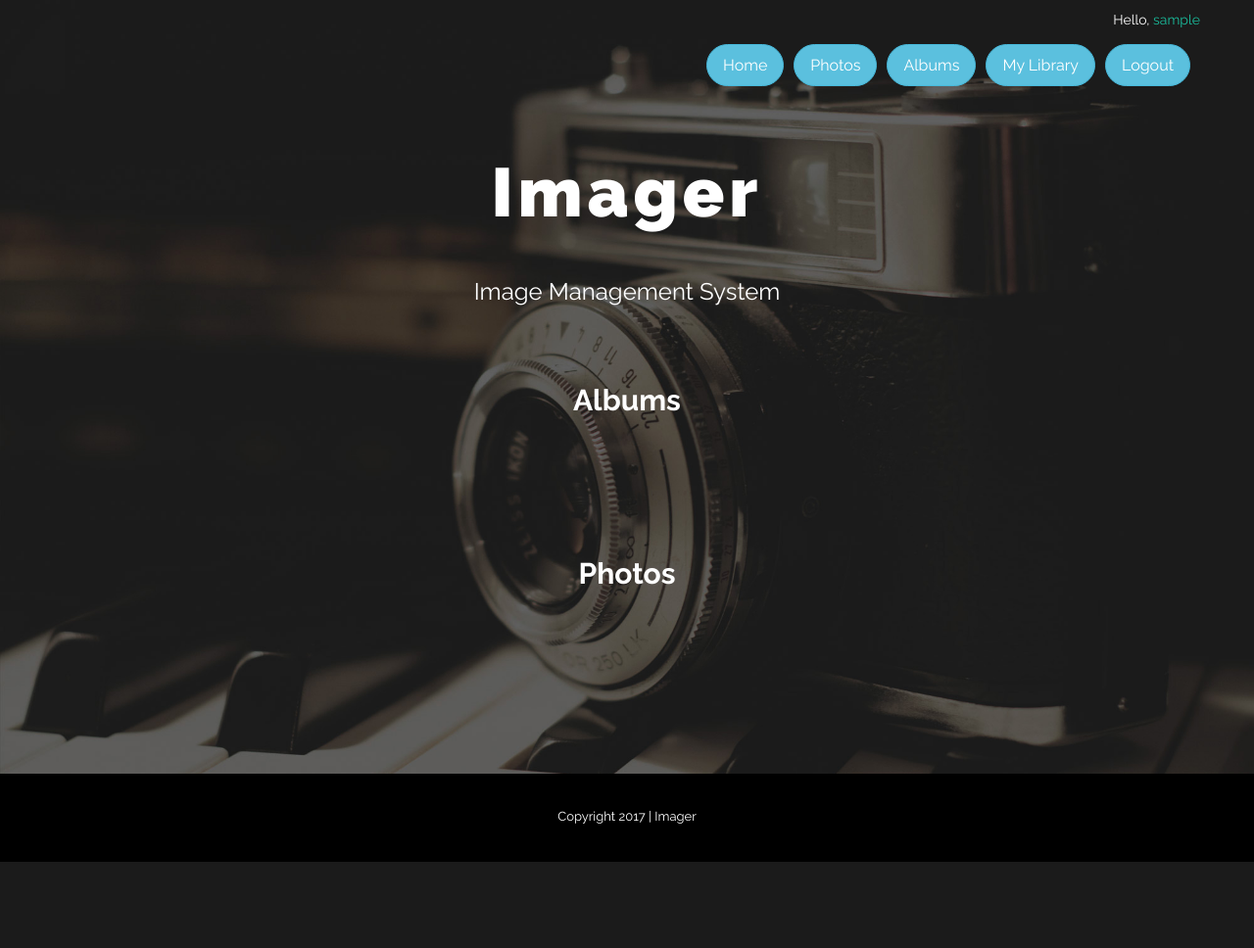
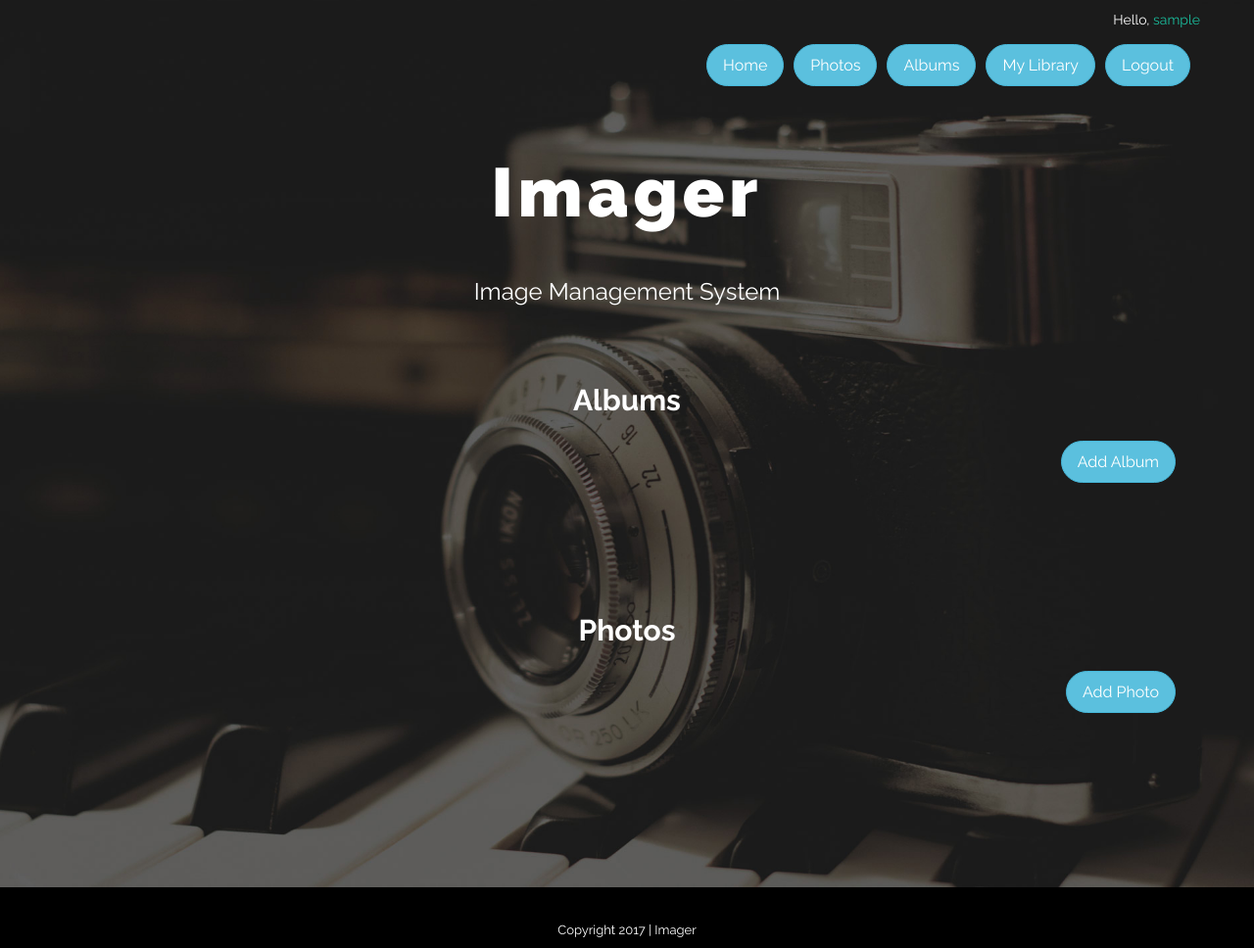
Before and after one commit to serashioda/django-imager, a Django app: page /images/library/ in a window 1280 px wide. Shown: the top 968 px of the page at 98% size. Before the commit the page ends 880 px from the top, so only its background shows below. Run offline with Django 3.2, Linux system fonts and the light colour scheme; the visitor is signed in with stand-in values (Sample User, id 1); data that the repository does not hold is empty; parts of the project's set-up code (start-up, migrations or seed data) failed here and were passed over; some libraries are stand-ins or nearby versions.

Commit message:
add photo/album feature working. Buttons showing.

```diff
--- a/imagersite/imager_images/templates/imager_images/add_photo.html
+++ b/imagersite/imager_images/templates/imager_images/add_photo.html
@@ -5,6 +5,9 @@
 
 
 <h1>Upload Photo</h1>
+<a href="/images/photos/add">
+
+
 <form method="POST" enctype="multipart/form-data">
 {% csrf_token %}
 {% for field in form %}
--- a/imagersite/imager_images/templates/imager_images/library.html
+++ b/imagersite/imager_images/templates/imager_images/library.html
@@ -6,8 +6,12 @@
 {% block content %}
 {% if user.is_authenticated %}
 
+
 <h2> Albums </h2>
 
+<a href="/images/albums/add">
+    <button class="btn btn-lg btn-info btn-register">Add Album</button>
+</a>
 
 <div class="stacks">
     {% for album in albums %}
@@ -23,6 +27,11 @@
 
 <h2>Photos</h2>
 
+<a href="/images/photos/add">
+    <button class="btn btn-lg btn-info btn-register">Add Photo</button>
+</a>
+
+
 <div class="stacks">
 {% for photo in photos %}
 <h3>{{ photo.title }}</h3>
--- a/imagersite/imager_profile/templates/imager_profile/profile.html
+++ b/imagersite/imager_profile/templates/imager_profile/profile.html
@@ -2,9 +2,6 @@
 {% block title %}Profile{% endblock %}
 
 {% block content %}
-
-<ul>
-    <h2>{{user.username}} - Profile</h2>
 
 <section>
 <h2>Welcome {{user.username}}!</h2>
```
